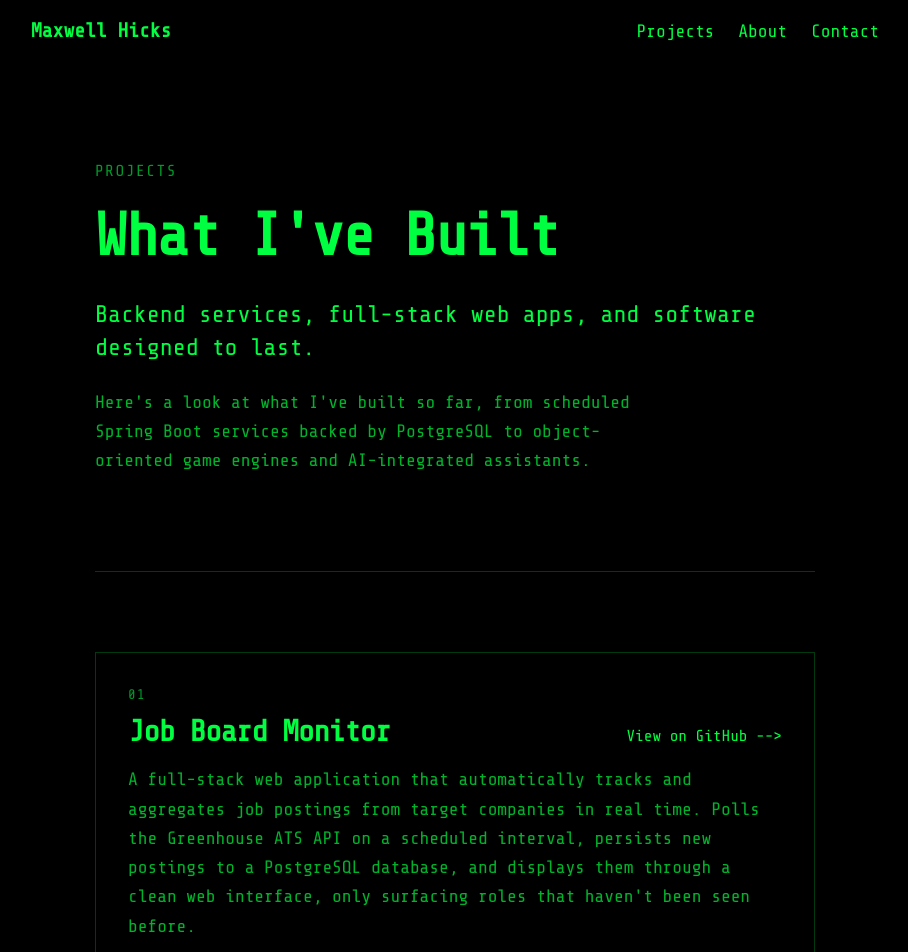
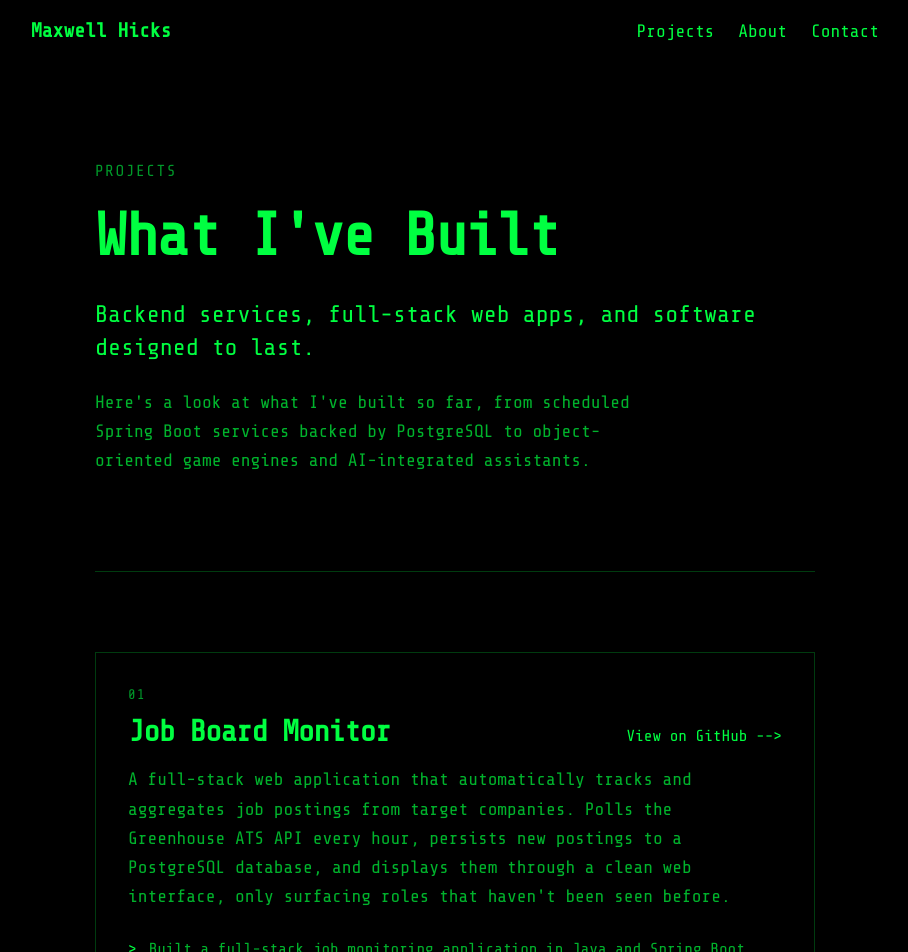
Before and after one commit to mahicks5/my-portfolio, a Next.js app: page /projects in a window 1280 px wide. Shown: the top 952 px of the page, without its empty margins (185-1093 px from the left). Built offline with nearby package versions, Linux system fonts and the light colour scheme.

Commit message:
Fix Job Board Monitor page content

```diff
--- a/src/app/projects/page.tsx
+++ b/src/app/projects/page.tsx
@@ -13,7 +13,7 @@ export const metadata: Metadata = {
 const projects = [
     {
         title: "Job Board Monitor",
-        description: "A full-stack web application that automatically tracks and aggregates job postings from target companies in real time. Polls the Greenhouse ATS API on a scheduled interval, persists new postings to a PostgreSQL database, and displays them through a clean web interface, only surfacing roles that haven't been seen before.",
+        description: "A full-stack web application that automatically tracks and aggregates job postings from target companies. Polls the Greenhouse ATS API every hour, persists new postings to a PostgreSQL database, and displays them through a clean web interface, only surfacing roles that haven't been seen before.",
         techStack: ["Java", "Spring Boot 3.5", "Spring Data JPA", "Spring Scheduler", "PostgreSQL", "Flyway", "Thymeleaf", "Maven"],
         github: "https://github.com/mahicks5/job-monitor",
         highlights: [
```
